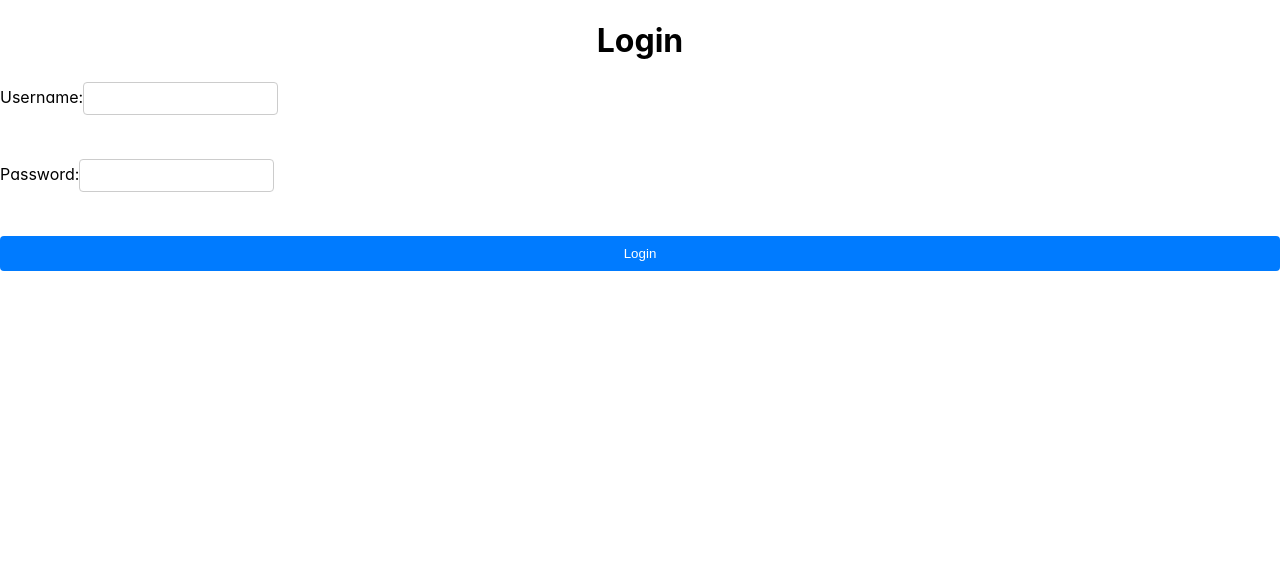
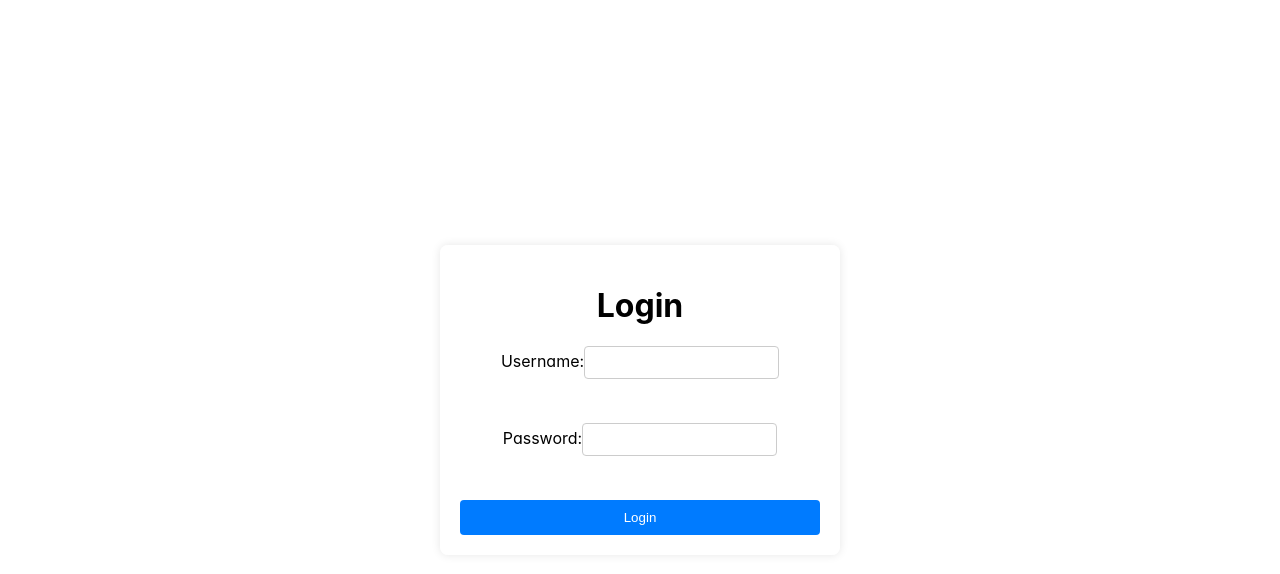
Before and after one commit to itsnobita/1demo_client, a React (Create React App) app: page /login in a window 1280 px wide. Shown: the top 574 px of the page. Built offline with nearby package versions, Linux system fonts and the light colour scheme.

Commit message:
fix login page css

```diff
--- a/public/index.html
+++ b/public/index.html
@@ -2,14 +2,14 @@
 <html lang="en">
   <head>
     <meta charset="utf-8" />
-    <link rel="icon" href="%PUBLIC_URL%/favicon.ico" />
+    <link rel="icon" href="%PUBLIC_URL%/ss.jpeg" />
     <meta name="viewport" content="width=device-width, initial-scale=1" />
     <meta name="theme-color" content="#000000" />
     <meta
       name="description"
       content="Web site created using create-react-app"
     />
-    <link rel="apple-touch-icon" href="%PUBLIC_URL%/logo192.png" />
+    <link rel="apple-touch-icon" href="%PUBLIC_URL%/back.jpeg" />
     <!--
       manifest.json provides metadata used when your web app is installed on a
       user's mobile device or desktop. See https://developers.google.com/web/fundamentals/web-app-manifest/
--- a/src/components/Login/Login.js
+++ b/src/components/Login/Login.js
@@ -38,10 +38,17 @@ const Login = () => {
       });
   };
 
-  console.log(navigator, "==navigaot\n", window);
 
   return (
-    <div>
+    <div style={{
+      margin: 0,
+      padding: 0,
+      display: "flex",
+      alignItems: "center",
+      justifyContent: "center",
+      minHeight: "100vh",
+  }}>
+    <div className="loginContainer">
       <h1>Login</h1>
       <form onSubmit={handleLogin} className="loginForm">
         <label className="loginlabel">
@@ -68,7 +75,8 @@ const Login = () => {
           Login
         </button>
       </form>
-    </div>
+      </div>
+      </div>
   );
 };
 
--- a/src/components/Login/login.css
+++ b/src/components/Login/login.css
@@ -1,14 +1,17 @@
 /* App.css */
 
 
-  /* .container {
-    background-color: #fff;
+  .loginContainer {
+    text-align: center;
+    width: 80%;
+    max-width: 400px;
+    padding: 20px;
+    background-color: rgba(255, 255, 255, 0.8);
     border-radius: 8px;
     box-shadow: 0 0 10px rgba(0, 0, 0, 0.1);
-    padding: 20px;
-    width: 300px;
+    margin: auto;
   }
-   */
+
   h1 {
     text-align: center;
   }
```
Also changed, not shown: public/back.jpeg (added), public/manifest.json, public/ss.jpeg (added).
